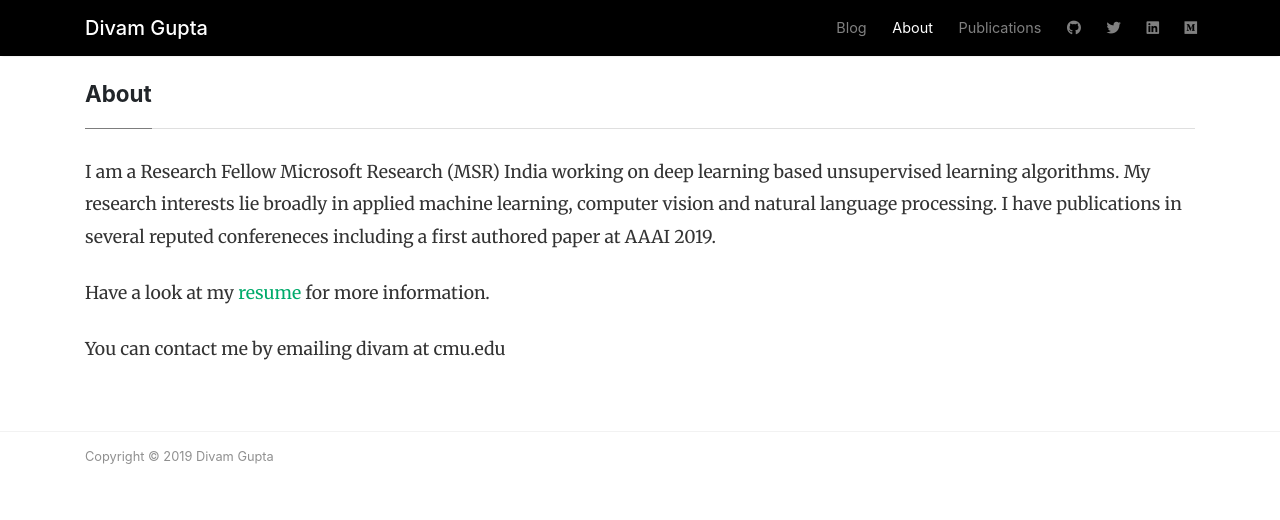
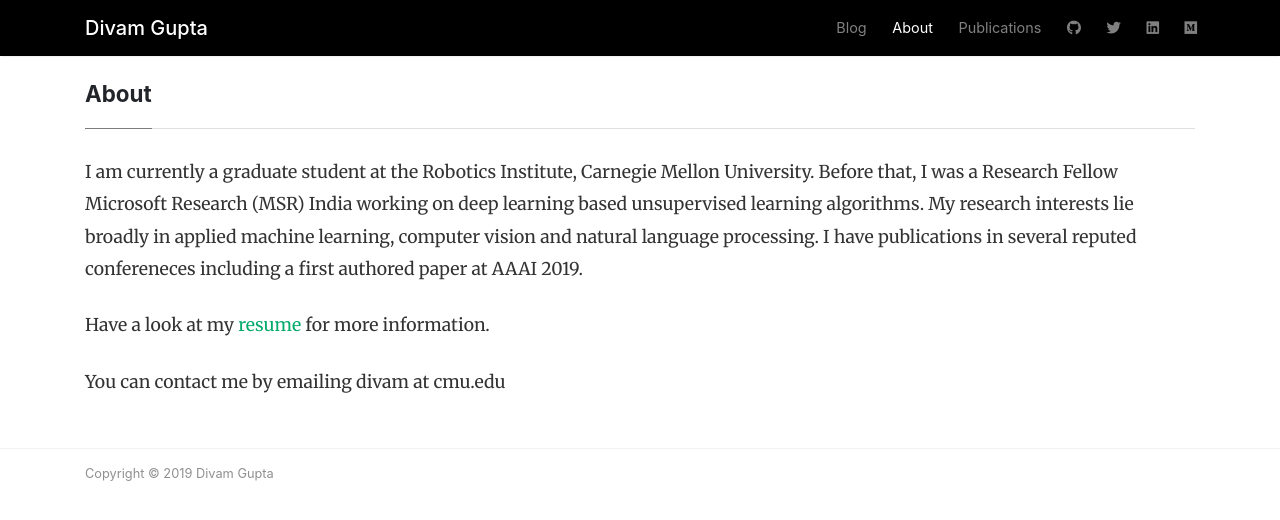
Before and after one commit to divamgupta/divamgupta.github.io, a Jekyll site: the page built from about.md, in a window 1280 px wide. Shown: the top 520 px of the page. Built offline with Jekyll 4.4.1, drawn with Linux system fonts in a browser that asks for light colours; nearby versions of some CDN libraries; comment, search, counter and statistics services are not loaded.

Commit message:
Update about.md

```diff
--- a/about.md
+++ b/about.md
@@ -4,7 +4,7 @@ title: About
 comments: false
 ---
 
-I am a Research Fellow Microsoft Research (MSR) India working on deep learning based unsupervised learning algorithms. My research interests lie broadly in applied machine learning, computer vision and natural language processing.  I have publications in several reputed confereneces including a first authored paper at AAAI 2019.
+I am currently a graduate student at the Robotics Institute, Carnegie Mellon University. Before that, I was a Research Fellow Microsoft Research (MSR) India working on deep learning based unsupervised learning algorithms. My research interests lie broadly in applied machine learning, computer vision and natural language processing.  I have publications in several reputed confereneces including a first authored paper at AAAI 2019.
 
 Have a look at my <a href="https://bit.ly/divamcv">resume</a> for more information.
 
```
